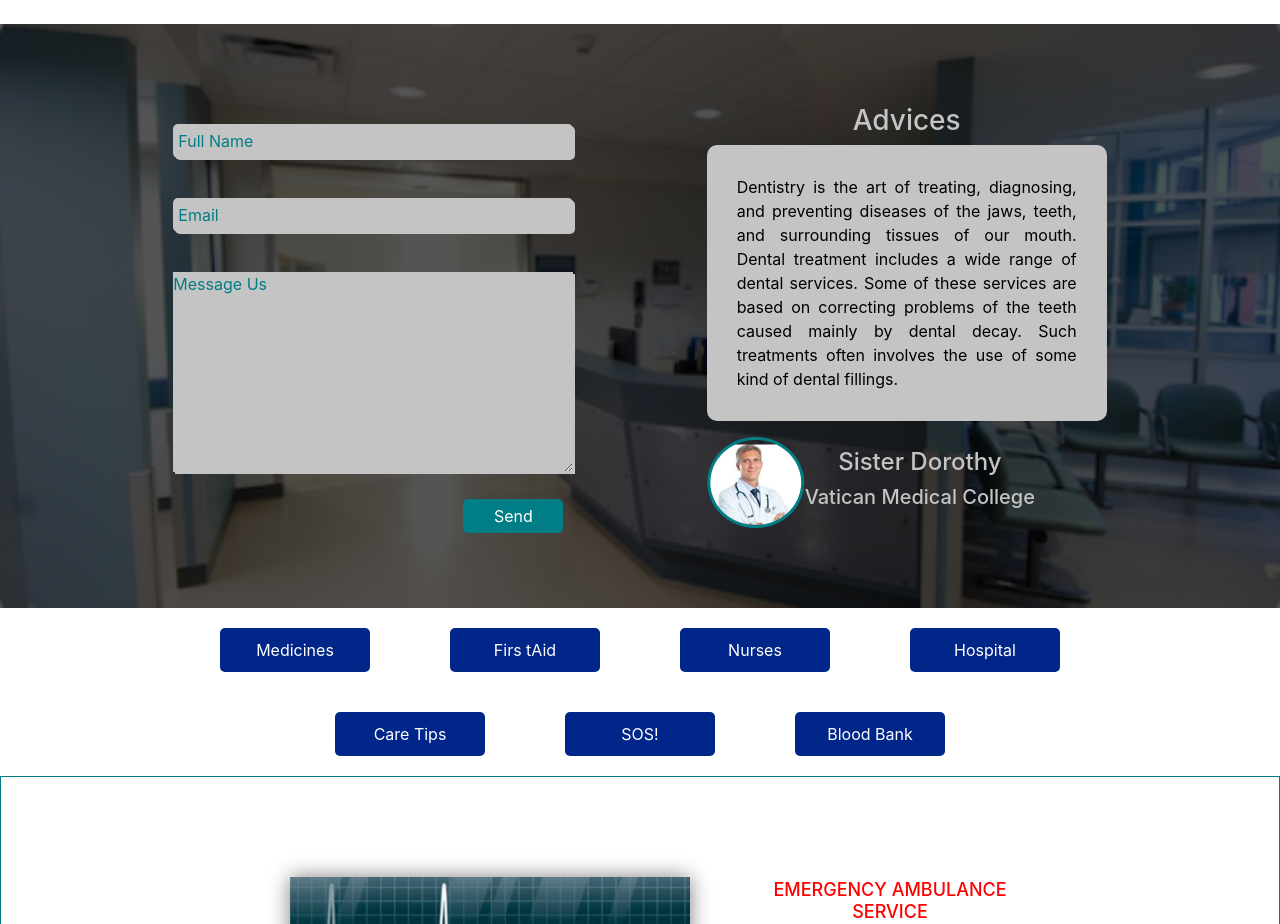
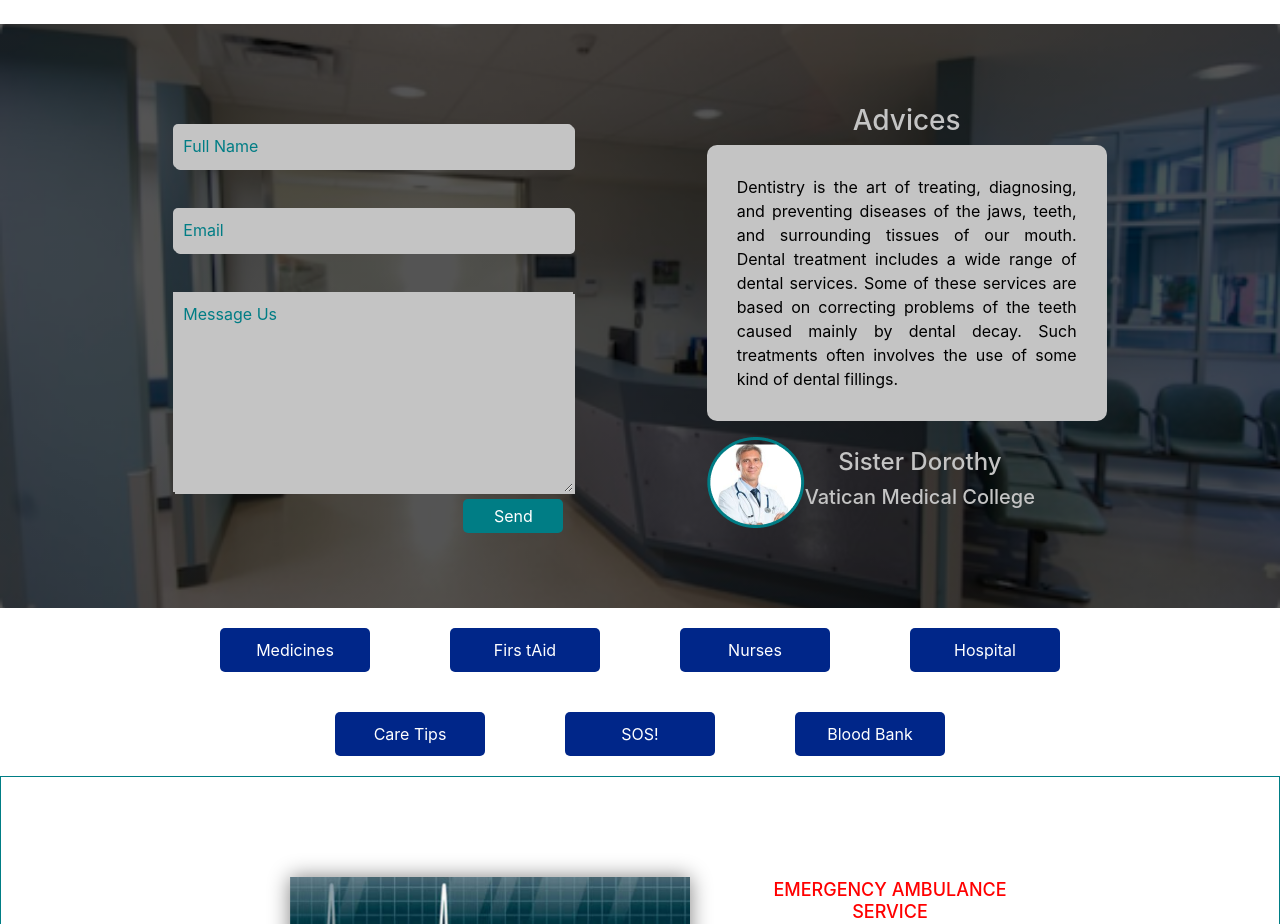
Before and after one commit to ngodi/e-care-test, a React (Create React App) app: page / in a window 1280 px wide. Shown: the part 1500-2424 px from the top of the page. Built offline with nearby package versions, Linux system fonts and the light colour scheme.

Commit message:
text input padding

```diff
--- a/src/Components/ContactSection/ContactSection.css
+++ b/src/Components/ContactSection/ContactSection.css
@@ -27,7 +27,7 @@
     border-radius: 5px;
     width: 400px;
     min-width: 350px;
-    padding: 5px;
+    padding: 10px;
     margin: 20px 0;
     border: none;
     box-shadow: 2px 2px #C4C4C4;
@@ -59,6 +59,7 @@
 .message-area{
     color: #007D85;
     background: #C4C4C4;
+    padding: 10px;
     width: 400px;
     min-width: 350px;
     height: 200px;
```
